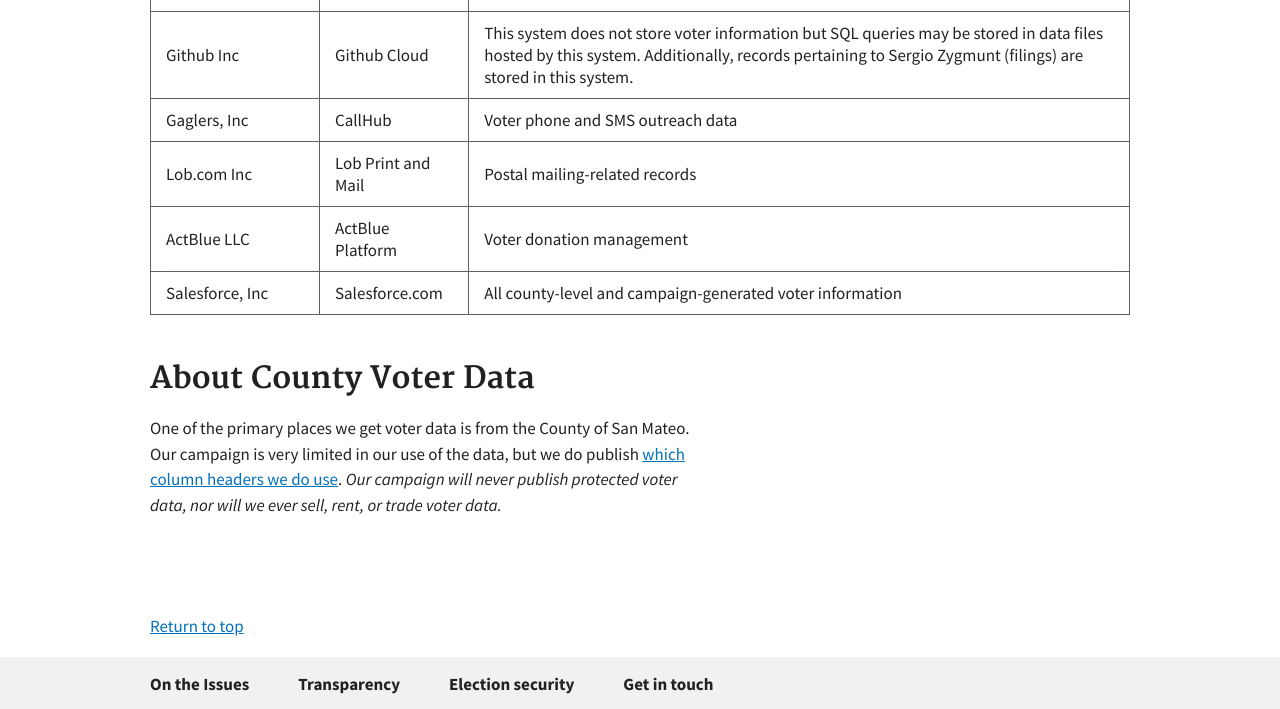
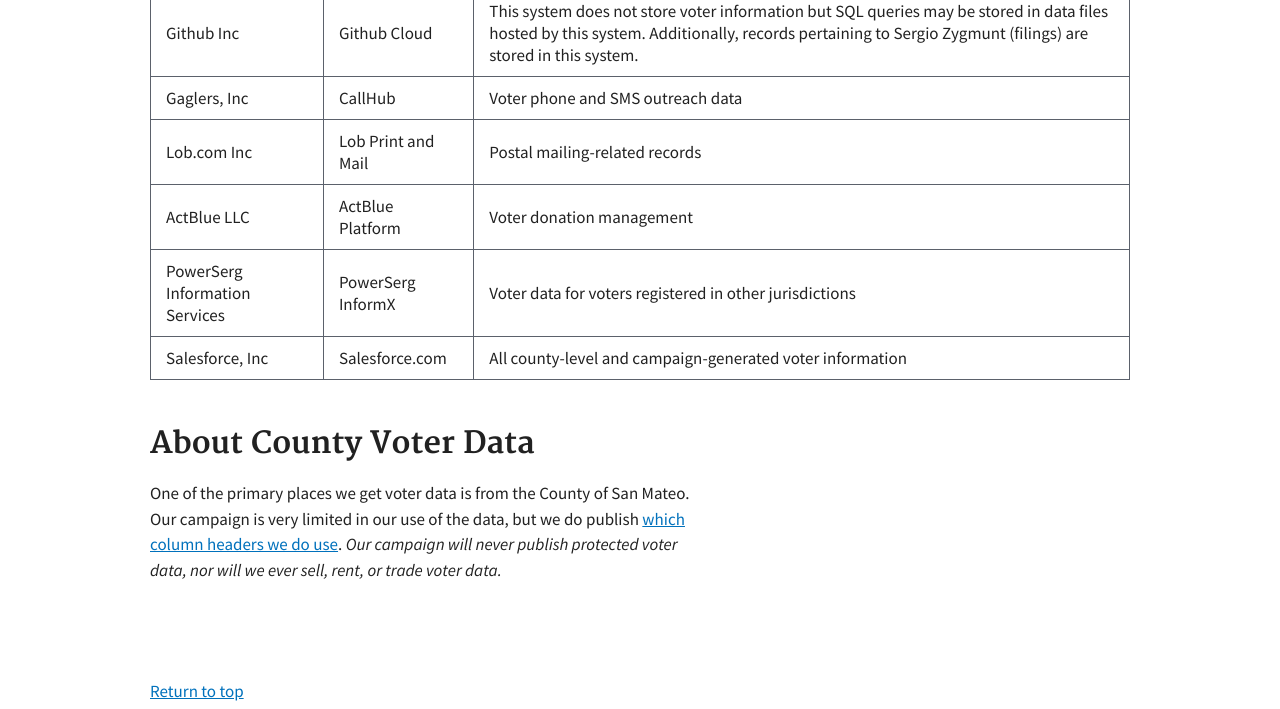
Before and after one commit to sergiozygmunt/sergio-for-city-council, a Jekyll site: the page built from demo/voter-data.md, in a window 1280 px wide and 900 px high, scrolled down 1115 px, cut to the strip 0-709 px from the top of the window. Built offline with Jekyll 4.4.1, drawn with Linux system fonts in a browser that asks for light colours.

Commit message:
add InformX

```diff
--- a/demo/voter-data.md
+++ b/demo/voter-data.md
@@ -25,6 +25,7 @@
 | Gaglers, Inc  | CallHub | Voter phone and SMS outreach data |
 | Lob.com Inc   | Lob Print and Mail | Postal mailing-related records |
 | ActBlue LLC   | ActBlue Platform | Voter donation management |
+| PowerSerg Information Services   | PowerSerg InformX | Voter data for voters registered in other jurisdictions |
 | Salesforce, Inc   | Salesforce.com | All county-level and campaign-generated voter information |
 
 ## About County Voter Data
```
